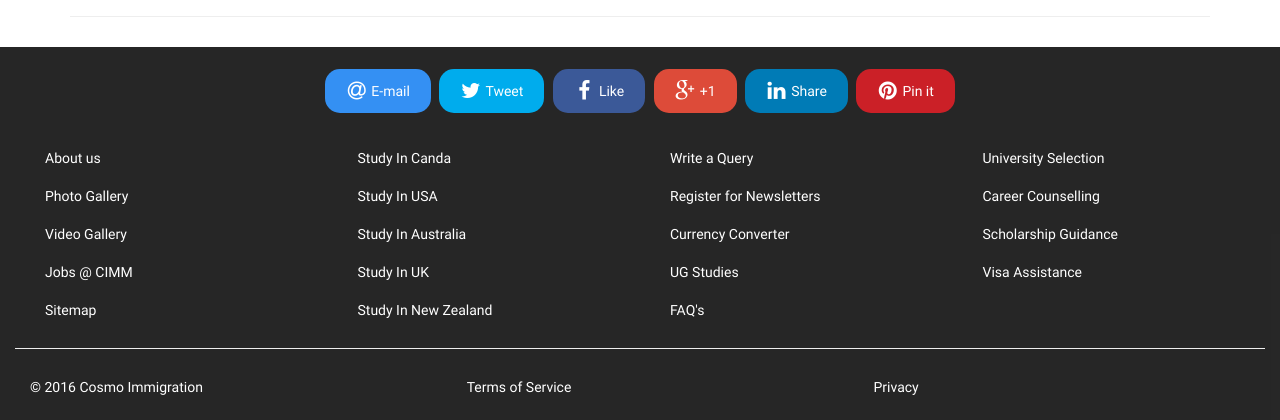
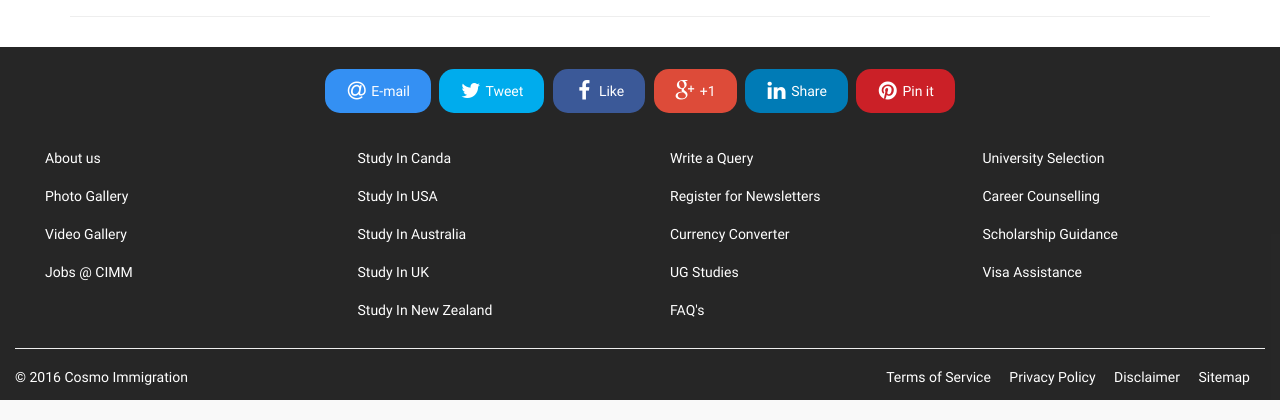
Before and after one commit to suhailgupta03/cosmo-immigration, a PHP site: page / in a window 1280 px wide. Shown: the part 1799-2219 px from the top of the page. Run offline with PHP 8.4, Linux system fonts and the light colour scheme.

Commit message:
enhanced footer for various screen resolutions

```diff
--- a/css/modern-business.css
+++ b/css/modern-business.css
@@ -305,3 +305,16 @@ div#share {
 .panel-section {
 	margin-top: 20px;
 }
+
+.footer-links {
+	color: #fff;
+    padding-right: 15px;
+}
+
+.footer-links:hover {
+	color: #ccc;
+}
+
+.bottom-content{
+	display:inline-block;
+}
--- a/footer.php
+++ b/footer.php
@@ -10,16 +10,15 @@
 	        <div id='share' class='text-center'></div>
 	        <div class="row">
 			    <div class="col-md-12">
-			      <div class="col-md-3 col-sm-3 col-xs-3">
+			      <div class="col-md-3 col-md-offset-0 col-sm-3 col-sm-offset-3 col-xs-5 col-xs-offset-1">
 			        <ul class="nav nav-pills nav-stacked">
 			          <li><a href="./about-us.php">About us</a></li>
 			          <li><a href="#">Photo Gallery</a></li>
 			          <li><a href="#">Video Gallery</a></li>
 			          <li><a href="#">Jobs @ CIMM</a></li>
-			          <li><a href="#">Sitemap</a></li>
 			        </ul>
 			      </div>
-			      <div class="col-md-3 col-sm-3 col-xs-3">
+			      <div class="col-md-3 col-sm-3 col-xs-6">
 			        <ul class="nav nav-pills nav-stacked">
 			          <li><a href="http://www.topuniversities.com/where-to-study/north-america/canada/top-universities-canada-201516">Study In Canda</a></li>
 			          <li><a href="http://www.topuniversities.com/where-to-study/north-america/united-states/guide">Study In USA</a></li>
@@ -28,7 +27,7 @@
 			          <li><a href="http://www.topuniversities.com/where-to-study/oceania/new-zealand/guide">Study In New Zealand</a></li>
 			        </ul>
 			      </div>
-			      <div class="col-md-3 col-sm-3 col-xs-3">
+			      <div class="col-md-3 col-md-offset-0 col-sm-3 col-sm-offset-3 col-xs-5 col-xs-offset-1">
 			        <ul class="nav nav-pills nav-stacked">
 			          <li><a href="#">Write a Query</a></li>
 			          <li><a href="#">Register for Newsletters</a></li>
@@ -37,7 +36,7 @@
 			          <li><a href="./faq.php">FAQ's</a></li>
 			        </ul>
 			      </div>
-			      <div class="col-md-3 col-sm-3 col-xs-3">
+			      <div class="col-md-3 col-sm-3 col-xs-6">
 			        <ul class="nav nav-pills nav-stacked">
 			          <li><a href="#">University Selection</a></li>
 			          <li><a href="#">Career Counselling</a></li>
@@ -49,12 +48,13 @@
 	  		</div>
 	 		 <hr>
 		    <div class="row">
-		        <div class="col-lg-12">
-		            <ul class="nav nav-justified">
-		                <li><a href="/">© 2016 Cosmo Immigration</a></li>
-		                <li><a href="#">Terms of Service</a></li>
-		                <li><a href="#">Privacy</a></li>
-		            </ul>
+		        <div class='text-left col-md-4 col-sm-4 hidden-xs bottom-content'>© 2016 Cosmo Immigration</div>
+		        <div class='text-left col-xs-3 visible-xs bottom-content'>© 2016</div>
+		        <div class='text-right col-md-8 col-sm-8 col-xs-9 bottom-content'>
+		        	<a href="#" class='footer-links'>Terms of Service</a>
+		        	<a href="#" class='footer-links'>Privacy Policy</a>
+		        	<a href="#" class='hidden-xs footer-links'>Disclaimer</a>
+		        	<a href="#" class='hidden-xs footer-links'>Sitemap</a>
 		        </div>
 		    </div>
         </footer>
```
